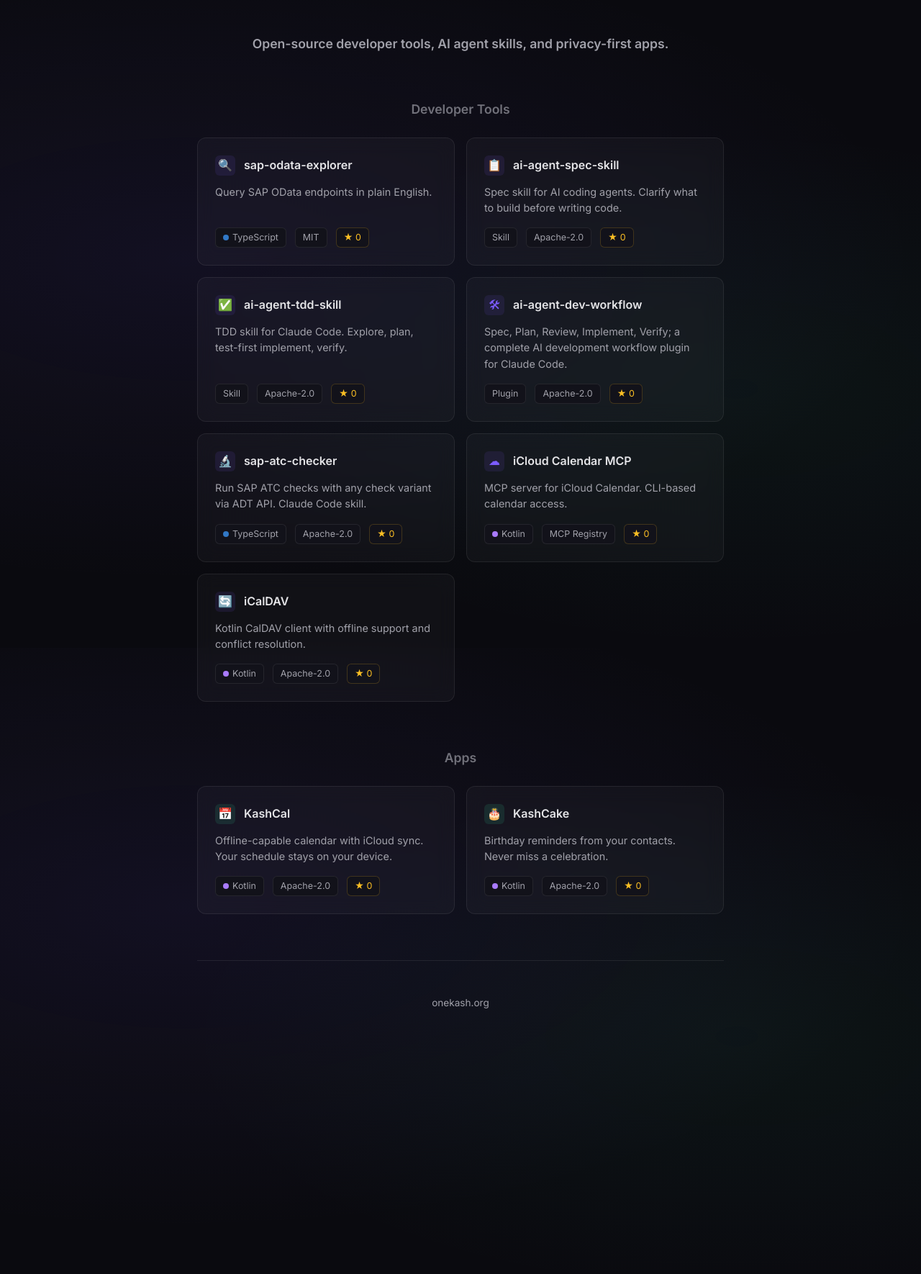
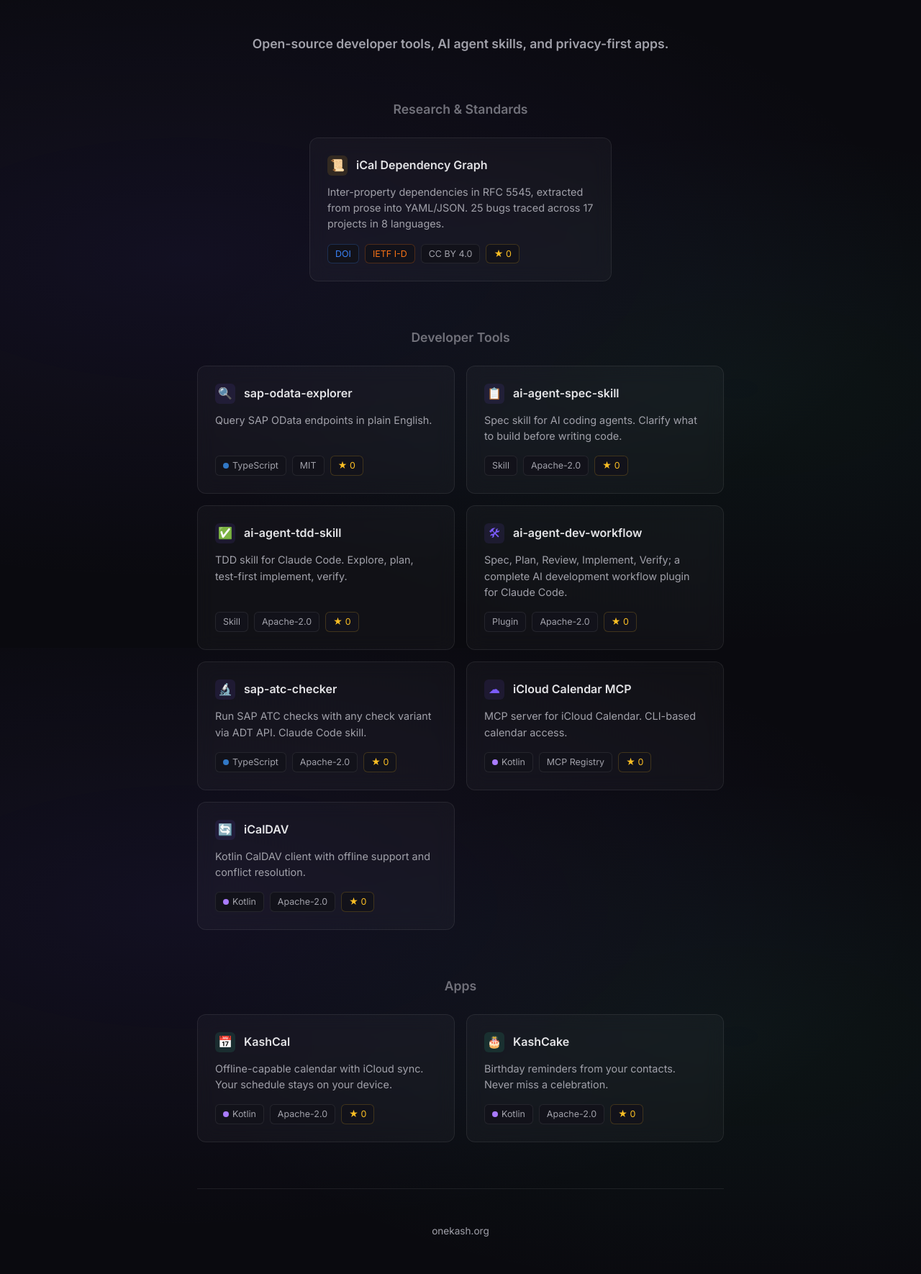
Before and after one commit to openkash/openkash.github.io, a Jekyll site: the page built from index.html, in a window 1280 px wide. Shown: the whole page at 72% size. Built offline with Jekyll 4.4.1, drawn with Linux system fonts in a browser that asks for light colours; comment, search, counter and statistics services are not loaded; before the commit the page ends 1453 px from its top, so only the background shows below that.

Commit message:
Add Research & Standards section with iCal Dependency Graph

```diff
--- a/assets/css/style.css
+++ b/assets/css/style.css
@@ -58,6 +58,8 @@ a:hover { text-decoration: underline; }
   gap: 16px;
 }
 
+.project-grid--single { max-width: 420px; margin: 0 auto; }
+
 .card {
   background: var(--bg-card); border: 1px solid var(--border-color);
   border-radius: var(--radius); padding: 24px;
@@ -85,13 +87,14 @@ a:hover { text-decoration: underline; }
 
 .card__icon--app { background: rgba(52, 211, 153, 0.12); color: var(--green); }
 .card__icon--tool { background: var(--accent-dim); color: var(--accent); }
+.card__icon--research { background: rgba(251, 191, 36, 0.12); color: #fbbf24; }
 
 .card__avatar { width: 28px; height: 28px; border-radius: 6px; object-fit: cover; display: block; }
 
 .card__name { font-size: 1rem; font-weight: 600; }
 .card__desc { color: var(--text-secondary); font-size: 0.9rem; line-height: 1.55; flex: 1; margin-bottom: 16px; }
 
-.card__meta { display: flex; align-items: center; gap: 12px; font-size: 0.82rem; color: var(--text-muted); }
+.card__meta { display: flex; align-items: center; gap: 8px; flex-wrap: wrap; font-size: 0.82rem; color: var(--text-muted); }
 
 .tag {
   display: inline-flex; align-items: center; gap: 5px;
@@ -113,6 +116,10 @@ a:hover { text-decoration: underline; }
 
 .tag--stars { color: #fbbf24; border-color: rgba(251, 191, 36, 0.2); }
 
+.tag--doi { color: #3b82f6; border-color: rgba(59, 130, 246, 0.25); text-decoration: none; }
+.tag--doi:hover { background: rgba(59, 130, 246, 0.1); text-decoration: none; }
+.tag--ietf { color: #f97316; border-color: rgba(249, 115, 22, 0.25); }
+
 /* Footer */
 .footer {
   padding: 48px 0; margin-top: 32px;
--- a/index.html
+++ b/index.html
@@ -8,6 +8,27 @@ layout: default
 
   <section class="intro">
     <h1>Open-source developer tools, AI agent skills, and privacy-first apps.</h1>
+  </section>
+
+  <section class="section">
+    <h2 class="section__title">Research &amp; Standards</h2>
+    <div class="project-grid project-grid--single">
+
+      <a class="card" href="https://github.com/iCalDAV/ical-dependency-graph" data-repo="iCalDAV/ical-dependency-graph">
+        <div class="card__header">
+          <div class="card__icon card__icon--research">&#128220;</div>
+          <div class="card__name">iCal Dependency Graph</div>
+        </div>
+        <p class="card__desc">Inter-property dependencies in RFC 5545, extracted from prose into YAML/JSON. 25 bugs traced across 17 projects in 8 languages.</p>
+        <div class="card__meta">
+          <span class="tag tag--doi">DOI</span>
+          <span class="tag tag--ietf">IETF I-D</span>
+          <span class="tag">CC BY 4.0</span>
+          <span class="tag tag--stars" hidden>&#9733; 0</span>
+        </div>
+      </a>
+
+    </div>
   </section>
 
   <section class="section">
```
